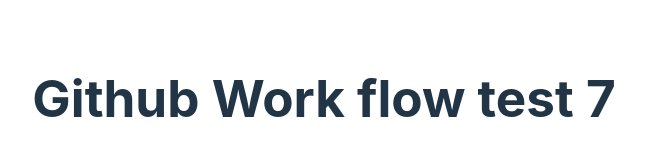
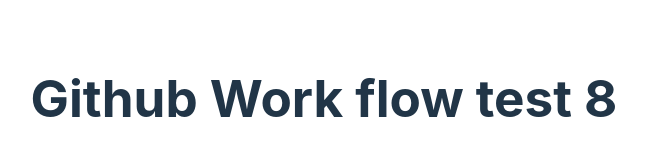
Before and after one commit to Ant-Tonmay/github-workflow, a React (Vite) app: page / in a window 1280 px wide. Shown: the part 302-458 px from the top of the page, without its empty margins (316-962 px from the left). Built offline with nearby package versions, Linux system fonts and the light colour scheme.

Commit message:
workflow added 8

```diff
--- a/src/App.jsx
+++ b/src/App.jsx
@@ -8,7 +8,7 @@
 
   return (
     <>
-      <h1> Github Work flow test 7</h1>
+      <h1> Github Work flow test 8</h1>
     </>
   )
 }
```
